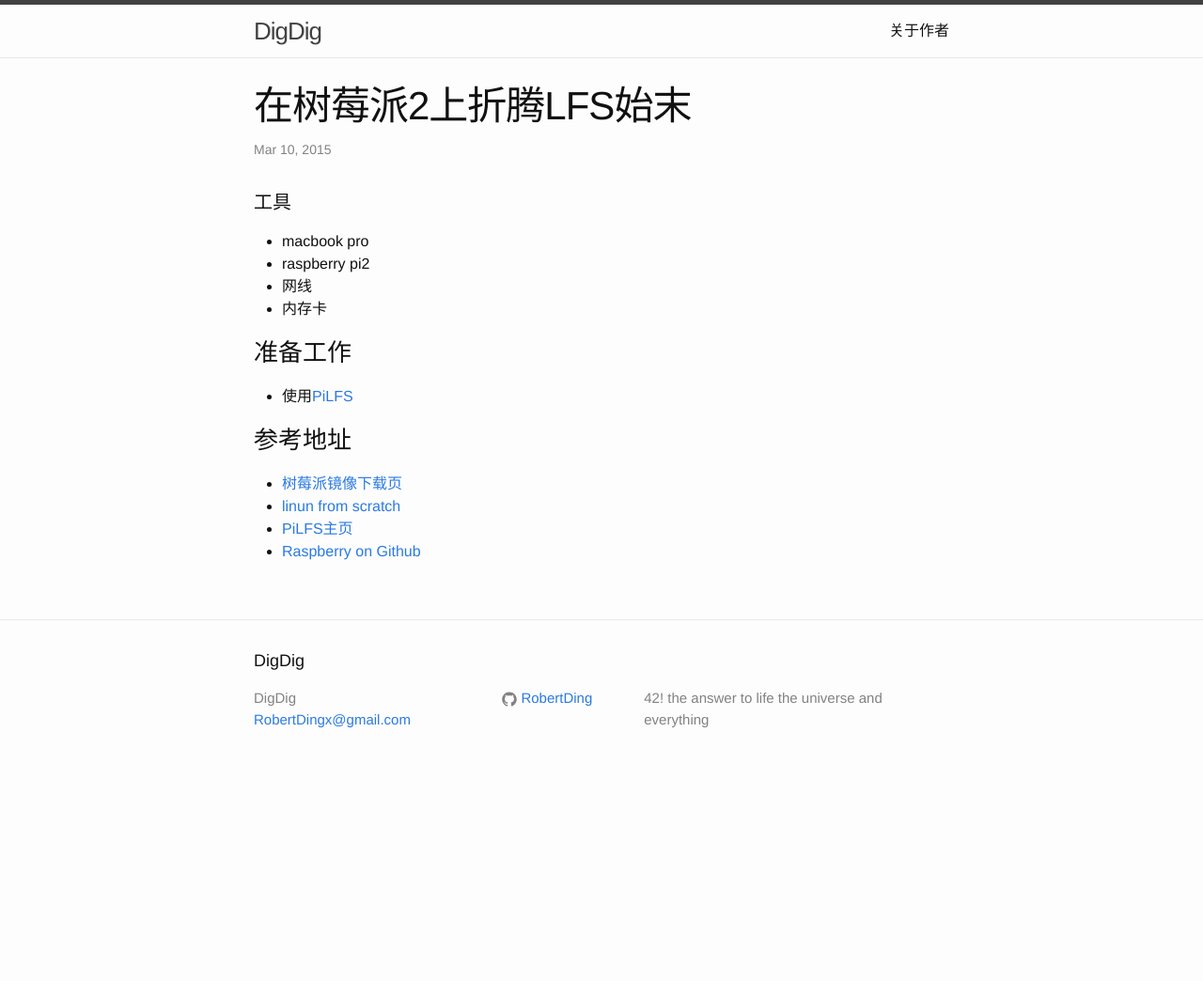
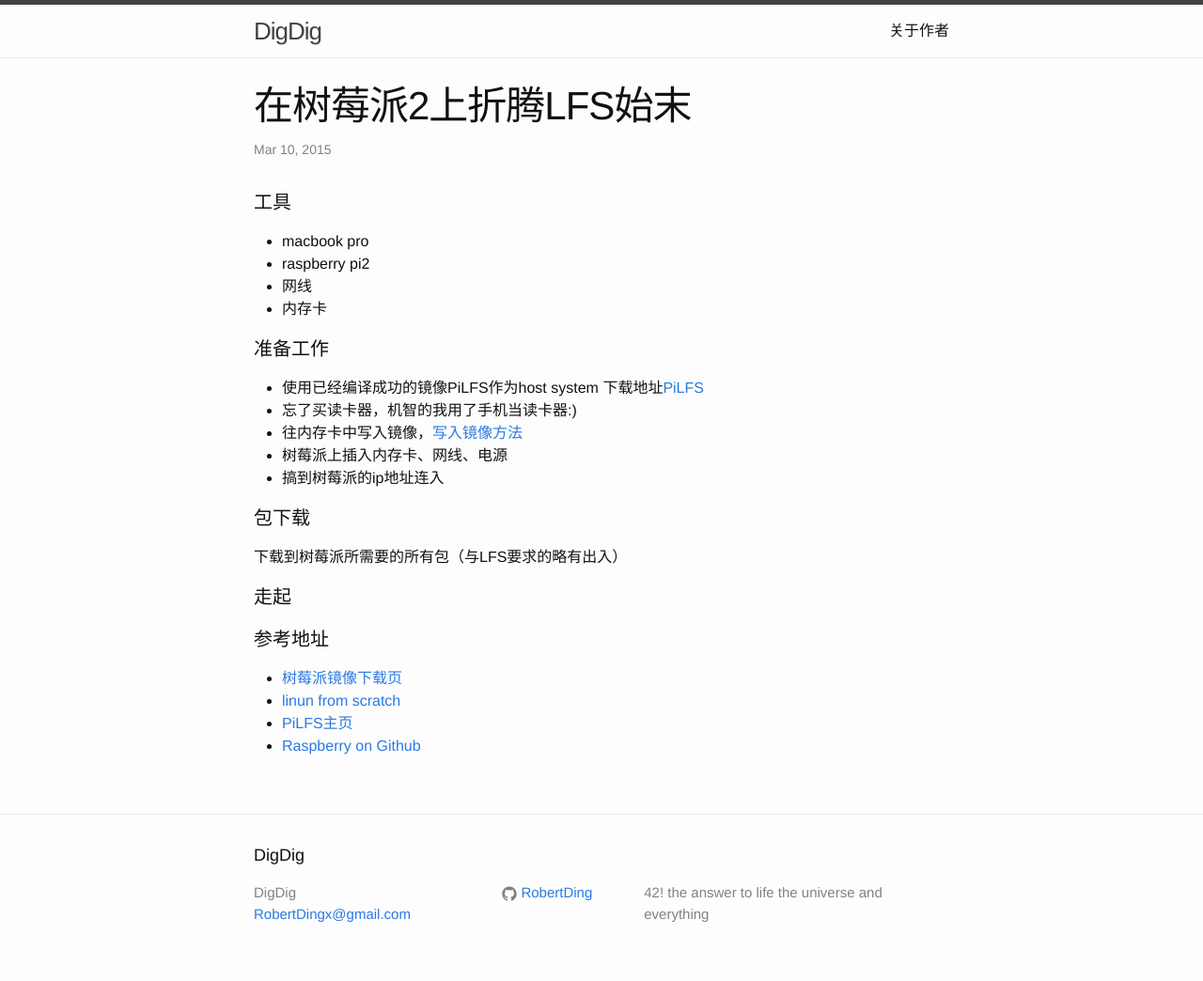
Before and after one commit to robertding/robertding.github.io, a Jekyll site: the page built from _posts/toys/2015-03-10-lfs-on-raspberrypi2.md, in a window 1280 px wide. Shown: the whole page at 94% size. Built offline with Jekyll 4.4.1, drawn with Linux system fonts in a browser that asks for light colours; before the commit the page ends 900 px from its top, so only the background shows below that.

Commit message:
[update]

```diff
--- a/_posts/toys/2015-03-10-lfs-on-raspberrypi2.md
+++ b/_posts/toys/2015-03-10-lfs-on-raspberrypi2.md
@@ -9,13 +9,21 @@
 * 网线
 * 内存卡
 
-### 准备工作
-* 使用[PiLFS](http://circu.it/pilfs/pilfs-base-rpi2-20150223.img.xz)
+#### 准备工作
+* 使用已经编译成功的镜像PiLFS作为host system 下载地址[PiLFS](http://circu.it/pilfs/pilfs-base-rpi2-20150223.img.xz )
+* 忘了买读卡器，机智的我用了手机当读卡器:)
+* 往内存卡中写入镜像，[写入镜像方法](https://github.com/raspberrypi/documentation/blob/master/installation/installing-images/README.md )
+* 树莓派上插入内存卡、网线、电源
+* 搞到树莓派的ip地址连入
 
+#### 包下载
+下载到树莓派所需要的所有包（与LFS要求的略有出入）
 
-### 参考地址
+#### 走起
 
-- [树莓派镜像下载页](http://www.raspberrypi.org/downloads/)
-- [linun from scratch](http://www.linuxfromscratch.org/)
-- [PiLFS主页](http://www.intestinate.com/pilfs/)
-- [Raspberry on Github](https://github.com/raspberrypi)
+#### 参考地址
+
+- [树莓派镜像下载页](http://www.raspberrypi.org/downloads/ )
+- [linun from scratch](http://www.linuxfromscratch.org/ )
+- [PiLFS主页](http://www.intestinate.com/pilfs/ )
+- [Raspberry on Github](https://github.com/raspberrypi )
```
